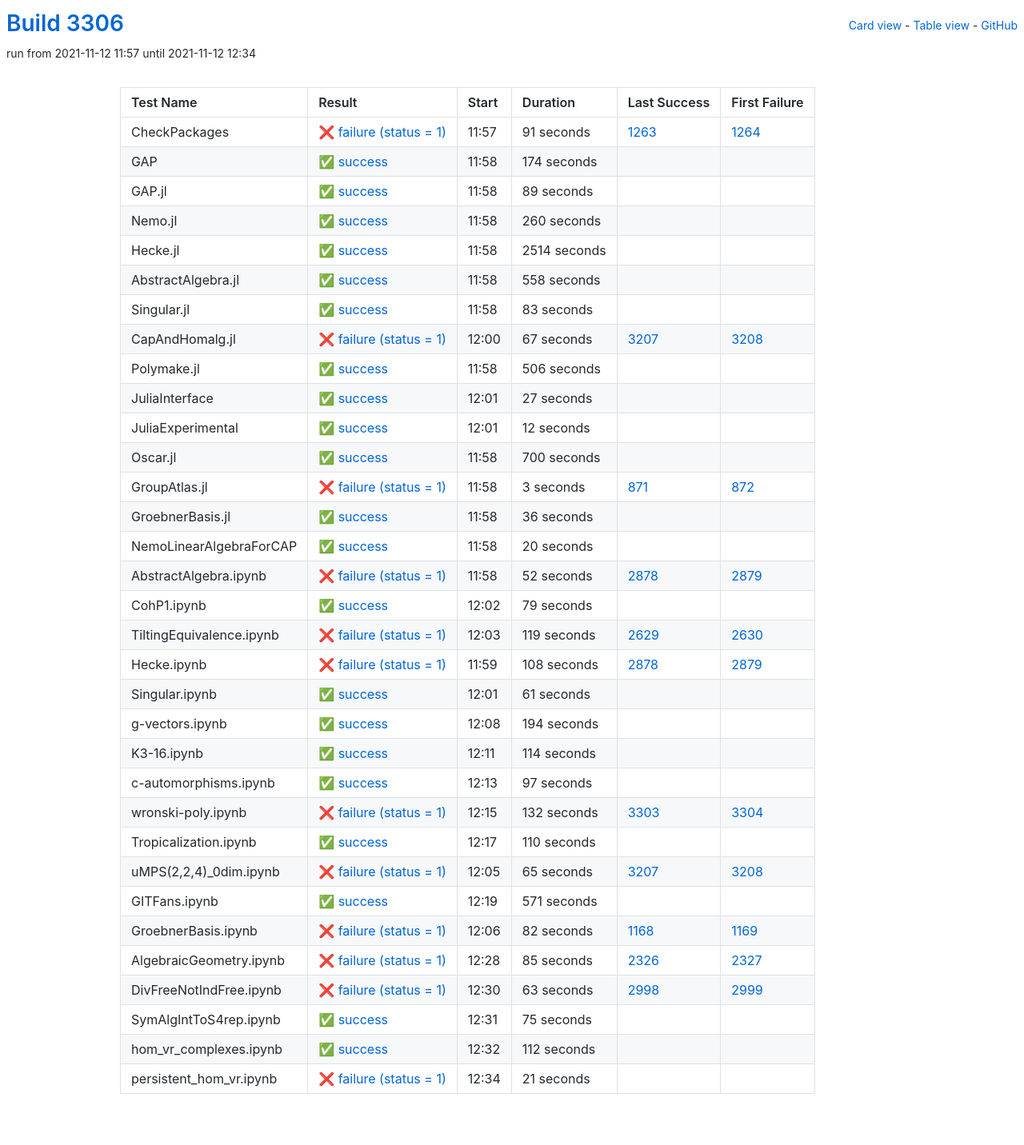
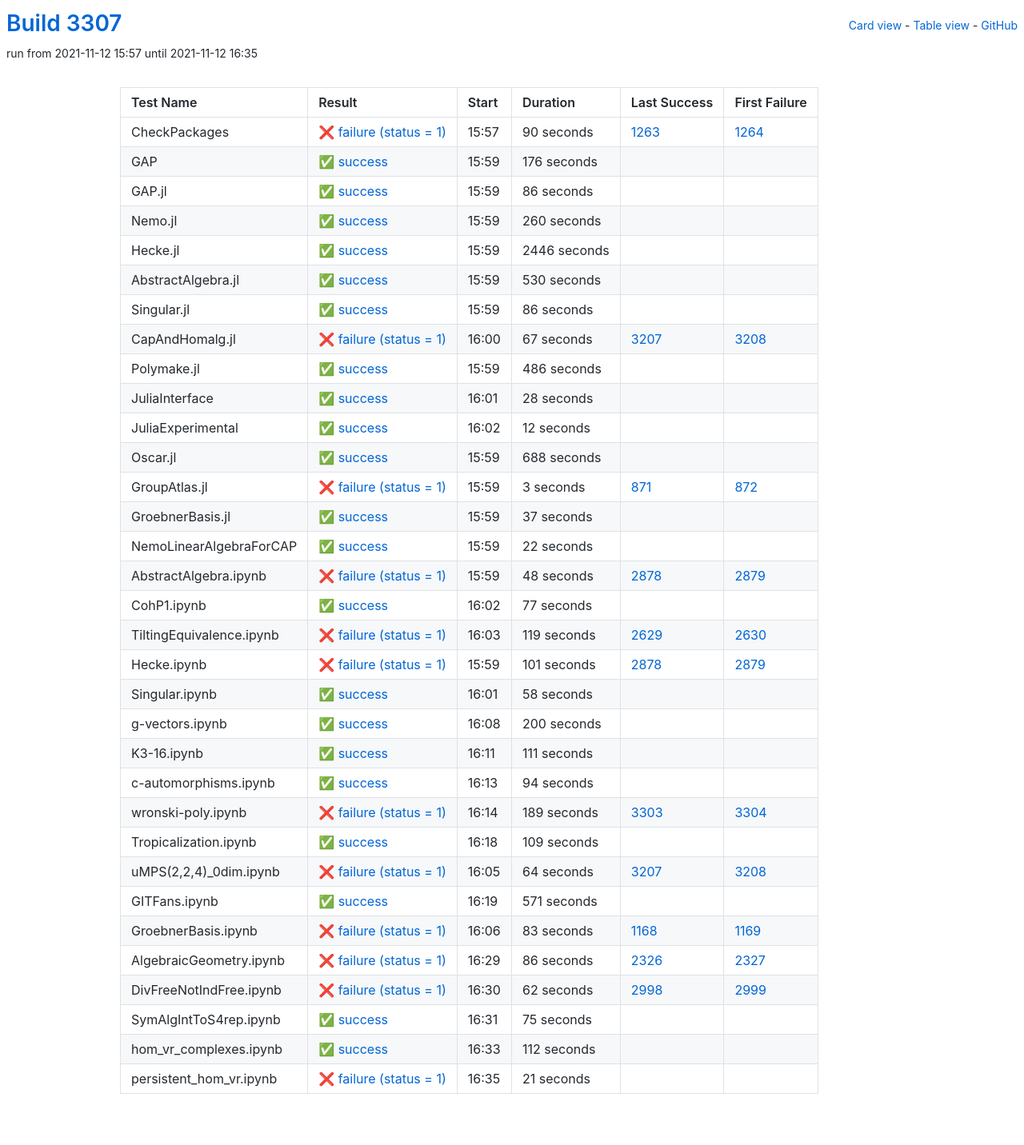
Before and after one commit to oscar-system/oscar-ci-status-stable, a Jekyll site: the page built from table.html, in a window 1280 px wide. Shown: the whole page at 80% size. Built offline with Jekyll 4.4.1, drawn with Linux system fonts in a browser that asks for light colours.

Commit message:
Build #3307

```diff
--- a/_data/ci.yml
+++ b/_data/ci.yml
@@ -1,6 +1,6 @@
 ---
-build: 3306
-build_url: https://oscarci.mathematik.uni-kl.de/job/oscar-stable/3306/
+build: 3307
+build_url: https://oscarci.mathematik.uni-kl.de/job/oscar-stable/3307/
 job: oscar-stable
 organization: oscar-system
 repo: oscar-ci-status-stable
@@ -8,44 +8,44 @@ repourl: https://github.com/oscar-system/oscar-ci-status-stable
 tests:
 - name: CheckPackages
   id: checkpackages
-  log: https://oscarci.mathematik.uni-kl.de/job/oscar-stable/3306/artifact/logs/build-3306/CheckPackages.log
-  start: 2021-11-12 11:57
+  log: https://oscarci.mathematik.uni-kl.de/job/oscar-stable/3307/artifact/logs/build-3307/CheckPackages.log
+  start: 2021-11-12 15:57
   success: false
   exitcode: 1
   status: failure
-  duration: 91
+  duration: 90
   last_success: 1263
   last_success_url: https://oscarci.mathematik.uni-kl.de/job/oscar-stable/1263/
   first_failure: 1264
   first_failure_url: https://oscarci.mathematik.uni-kl.de/job/oscar-stable/1264/
 - name: GAP
   id: gap
-  log: https://oscarci.mathematik.uni-kl.de/job/oscar-stable/3306/artifact/logs/build-3306/GAP.log
-  start: 2021-11-12 11:58
+  log: https://oscarci.mathematik.uni-kl.de/job/oscar-stable/3307/artifact/logs/build-3307/GAP.log
+  start: 2021-11-12 15:59
   success: true
   exitcode: 0
   status: success
-  duration: 174
+  duration: 176
   last_success: false
   last_success_url:
   first_failure: false
   first_failure_url:
 - name: GAP.jl
   id: gap-jl
-  log: https://oscarci.mathematik.uni-kl.de/job/oscar-stable/3306/artifact/logs/build-3306/GAP.jl.log
-  start: 2021-11-12 11:58
+  log: https://oscarci.mathematik.uni-kl.de/job/oscar-stable/3307/artifact/logs/build-3307/GAP.jl.log
+  start: 2021-11-12 15:59
   success: true
   exitcode: 0
   status: success
-  duration: 89
+  duration: 86
   last_success: false
   last_success_url:
   first_failure: false
   first_failure_url:
 - name: Nemo.jl
   id: nemo-jl
-  log: https://oscarci.mathematik.uni-kl.de/job/oscar-stable/3306/artifact/logs/build-3306/Nemo.jl.log
-  start: 2021-11-12 11:58
+  log: https://oscarci.mathematik.uni-kl.de/job/oscar-stable/3307/artifact/logs/build-3307/Nemo.jl.log
+  start: 2021-11-12 15:59
   success: true
   exitcode: 0
   status: success
@@ -56,44 +56,44 @@ tests:
   first_failure_url:
 - name: Hecke.jl
   id: hecke-jl
-  log: https://oscarci.mathematik.uni-kl.de/job/oscar-stable/3306/artifact/logs/build-3306/Hecke.jl.log
-  start: 2021-11-12 11:58
+  log: https://oscarci.mathematik.uni-kl.de/job/oscar-stable/3307/artifact/logs/build-3307/Hecke.jl.log
+  start: 2021-11-12 15:59
   success: true
   exitcode: 0
   status: success
-  duration: 2514
+  duration: 2446
   last_success: false
   last_success_url:
   first_failure: false
   first_failure_url:
 - name: AbstractAlgebra.jl
   id: abstractalgebra-jl
-  log: https://oscarci.mathematik.uni-kl.de/job/oscar-stable/3306/artifact/logs/build-3306/AbstractAlgebra.jl.log
-  start: 2021-11-12 11:58
+  log: https://oscarci.mathematik.uni-kl.de/job/oscar-stable/3307/artifact/logs/build-3307/AbstractAlgebra.jl.log
+  start: 2021-11-12 15:59
   success: true
   exitcode: 0
   status: success
-  duration: 558
+  duration: 530
   last_success: false
   last_success_url:
   first_failure: false
   first_failure_url:
 - name: Singular.jl
   id: singular-jl
-  log: https://oscarci.mathematik.uni-kl.de/job/oscar-stable/3306/artifact/logs/build-3306/Singular.jl.log
-  start: 2021-11-12 11:58
+  log: https://oscarci.mathematik.uni-kl.de/job/oscar-stable/3307/artifact/logs/build-3307/Singular.jl.log
+  start: 2021-11-12 15:59
   success: true
   exitcode: 0
   status: success
-  duration: 83
+  duration: 86
   last_success: false
   last_success_url:
   first_failure: false
   first_failure_url:
 - name: CapAndHomalg.jl
   id: capandhomalg-jl
-  log: https://oscarci.mathematik.uni-kl.de/job/oscar-stable/3306/artifact/logs/build-3306/CapAndHomalg.jl.log
-  start: 2021-11-12 12:00
+  log: https://oscarci.mathematik.uni-kl.de/job/oscar-stable/3307/artifact/logs/build-3307/CapAndHomalg.jl.log
+  start: 2021-11-12 16:00
   success: false
   exitcode: 1
   status: failure
@@ -104,32 +104,32 @@ tests:
   first_failure_url: https://oscarci.mathematik.uni-kl.de/job/oscar-stable/3208/
 - name: Polymake.jl
   id: polymake-jl
-  log: https://oscarci.mathematik.uni-kl.de/job/oscar-stable/3306/artifact/logs/build-3306/Polymake.jl.log
-  start: 2021-11-12 11:58
+  log: https://oscarci.mathematik.uni-kl.de/job/oscar-stable/3307/artifact/logs/build-3307/Polymake.jl.log
+  start: 2021-11-12 15:59
   success: true
   exitcode: 0
   status: success
-  duration: 506
+  duration: 486
   last_success: false
   last_success_url:
   first_failure: false
   first_failure_url:
 - name: JuliaInterface
   id: juliainterface
-  log: https://oscarci.mathematik.uni-kl.de/job/oscar-stable/3306/artifact/logs/build-3306/JuliaInterface.log
-  start: 2021-11-12 12:01
+  log: https://oscarci.mathematik.uni-kl.de/job/oscar-stable/3307/artifact/logs/build-3307/JuliaInterface.log
+  start: 2021-11-12 16:01
   success: true
   exitcode: 0
   status: success
-  duration: 27
+  duration: 28
   last_success: false
   last_success_url:
   first_failure: false
   first_failure_url:
 - name: JuliaExperimental
   id: juliaexperimental
-  log: https://oscarci.mathematik.uni-kl.de/job/oscar-stable/3306/artifact/logs/build-3306/JuliaExperimental.log
-  start: 2021-11-12 12:01
+  log: https://oscarci.mathematik.uni-kl.de/job/oscar-stable/3307/artifact/logs/build-3307/JuliaExperimental.log
+  start: 2021-11-12 16:02
   success: true
   exitcode: 0
   status: success
@@ -140,20 +140,20 @@ tests:
   first_failure_url:
 - name: Oscar.jl
   id: oscar-jl
-  log: https://oscarci.mathematik.uni-kl.de/job/oscar-stable/3306/artifact/logs/build-3306/Oscar.jl.log
-  start: 2021-11-12 11:58
+  log: https://oscarci.mathematik.uni-kl.de/job/oscar-stable/3307/artifact/logs/build-3307/Oscar.jl.log
+  start: 2021-11-12 15:59
   success: true
   exitcode: 0
   status: success
-  duration: 700
+  duration: 688
   last_success: false
   last_success_url:
   first_failure: false
   first_failure_url:
 - name: GroupAtlas.jl
   id: groupatlas-jl
-  log: https://oscarci.mathematik.uni-kl.de/job/oscar-stable/3306/artifact/logs/build-3306/GroupAtlas.jl.log
-  start: 2021-11-12 11:58
+  log: https://oscarci.mathematik.uni-kl.de/job/oscar-stable/3307/artifact/logs/build-3307/GroupAtlas.jl.log
+  start: 2021-11-12 15:59
   success: false
   exitcode: 1
   status: failure
@@ -164,56 +164,56 @@ tests:
   first_failure_url: https://oscarci.mathematik.uni-kl.de/job/oscar-stable/872/
 - name: GroebnerBasis.jl
   id: groebnerbasis-jl
-  log: https://oscarci.mathematik.uni-kl.de/job/oscar-stable/3306/artifact/logs/build-3306/GroebnerBasis.jl.log
-  start: 2021-11-12 11:58
+  log: https://oscarci.mathematik.uni-kl.de/job/oscar-stable/3307/artifact/logs/build-3307/GroebnerBasis.jl.log
+  start: 2021-11-12 15:59
   success: true
   exitcode: 0
   status: success
-  duration: 36
+  duration: 37
   last_success: false
   last_success_url:
   first_failure: false
   first_failure_url:
 - name: NemoLinearAlgebraForCAP
   id: nemolinearalgebraforcap
-  log: https://oscarci.mathematik.uni-kl.de/job/oscar-stable/3306/artifact/logs/build-3306/NemoLinearAlgebraForCAP.log
-  start: 2021-11-12 11:58
+  log: https://oscarci.mathematik.uni-kl.de/job/oscar-stable/3307/artifact/logs/build-3307/NemoLinearAlgebraForCAP.log
+  start: 2021-11-12 15:59
   success: true
   exitcode: 0
   status: success
-  duration: 20
+  duration: 22
   last_success: false
   last_success_url:
   first_failure: false
   first_failure_url:
 - name: AbstractAlgebra.ipynb
   id: abstractalgebra-ipynb
-  log: https://oscarci.mathematik.uni-kl.de/job/oscar-stable/3306/artifact/logs/build-3306/AbstractAlgebra.ipynb.log
-  start: 2021-11-12 11:58
+  log: https://oscarci.mathematik.uni-kl.de/job/oscar-stable/3307/artifact/logs/build-3307/AbstractAlgebra.ipynb.log
+  start: 2021-11-12 15:59
   success: false
   exitcode: 1
   status: failure
-  duration: 52
+  duration: 48
   last_success: 2878
   last_success_url: https://oscarci.mathematik.uni-kl.de/job/oscar-stable/2878/
   first_failure: 2879
   first_failure_url: https://oscarci.mathematik.uni-kl.de/job/oscar-stable/2879/
 - name: CohP1.ipynb
   id: cohp1-ipynb
-  log: https://oscarci.mathematik.uni-kl.de/job/oscar-stable/3306/artifact/logs/build-3306/CohP1.ipynb.log
-  start: 2021-11-12 12:02
+  log: https://oscarci.mathematik.uni-kl.de/job/oscar-stable/3307/artifact/logs/build-3307/CohP1.ipynb.log
+  start: 2021-11-12 16:02
   success: true
   exitcode: 0
   status: success
-  duration: 79
+  duration: 77
   last_success: false
   last_success_url:
   first_failure: false
   first_failure_url:
 - name: TiltingEquivalence.ipynb
   id: tiltingequivalence-ipynb
-  log: https://oscarci.mathematik.uni-kl.de/job/oscar-stable/3306/artifact/logs/build-3306/TiltingEquivalence.ipynb.log
-  start: 2021-11-12 12:03
+  log: https://oscarci.mathematik.uni-kl.de/job/oscar-stable/3307/artifact/logs/build-3307/TiltingEquivalence.ipynb.log
+  start: 2021-11-12 16:03
   success: false
   exitcode: 1
   status: failure
@@ -224,104 +224,104 @@ tests:
   first_failure_url: https://oscarci.mathematik.uni-kl.de/job/oscar-stable/2630/
 - name: Hecke.ipynb
   id: hecke-ipynb
-  log: https://oscarci.mathematik.uni-kl.de/job/oscar-stable/3306/artifact/logs/build-3306/Hecke.ipynb.log
-  start: 2021-11-12 11:59
+  log: https://oscarci.mathematik.uni-kl.de/job/oscar-stable/3307/artifact/logs/build-3307/Hecke.ipynb.log
+  start: 2021-11-12 15:59
   success: false
   exitcode: 1
   status: failure
-  duration: 108
+  duration: 101
   last_success: 2878
   last_success_url: https://oscarci.mathematik.uni-kl.de/job/oscar-stable/2878/
   first_failure: 2879
   first_failure_url: https://oscarci.mathematik.uni-kl.de/job/oscar-stable/2879/
 - name: Singular.ipynb
   id: singular-ipynb
-  log: https://oscarci.mathematik.uni-kl.de/job/oscar-stable/3306/artifact/logs/build-3306/Singular.ipynb.log
-  start: 2021-11-12 12:01
+  log: https://oscarci.mathematik.uni-kl.de/job/oscar-stable/3307/artifact/logs/build-3307/Singular.ipynb.log
+  start: 2021-11-12 16:01
   success: true
   exitcode: 0
   status: success
-  duration: 61
+  duration: 58
   last_success: false
   last_success_url:
   first_failure: false
   first_failure_url:
 - name: g-vectors.ipynb
   id: g-vectors-ipynb
-  log: https://oscarci.mathematik.uni-kl.de/job/oscar-stable/3306/artifact/logs/build-3306/g-vectors.ipynb.log
-  start: 2021-11-12 12:08
+  log: https://oscarci.mathematik.uni-kl.de/job/oscar-stable/3307/artifact/logs/build-3307/g-vectors.ipynb.log
+  start: 2021-11-12 16:08
   success: true
   exitcode: 0
   status: success
-  duration: 194
+  duration: 200
   last_success: false
   last_success_url:
   first_failure: false
   first_failure_url:
 - name: K3-16.ipynb
   id: k3-16-ipynb
-  log: https://oscarci.mathematik.uni-kl.de/job/oscar-stable/3306/artifact/logs/build-3306/K3-16.ipynb.log
-  start: 2021-11-12 12:11
+  log: https://oscarci.mathematik.uni-kl.de/job/oscar-stable/3307/artifact/logs/build-3307/K3-16.ipynb.log
+  start: 2021-11-12 16:11
   success: true
   exitcode: 0
   status: success
-  duration: 114
+  duration: 111
   last_success: false
   last_success_url:
   first_failure: false
   first_failure_url:
 - name: c-automorphisms.ipynb
   id: c-automorphisms-ipynb
-  log: https://oscarci.mathematik.uni-kl.de/job/oscar-stable/3306/artifact/logs/build-3306/c-automorphisms.ipynb.log
-  start: 2021-11-12 12:13
+  log: https://oscarci.mathematik.uni-kl.de/job/oscar-stable/3307/artifact/logs/build-3307/c-automorphisms.ipynb.log
+  start: 2021-11-12 16:13
   success: true
   exitcode: 0
   status: success
-  duration: 97
+  duration: 94
   last_success: false
   last_success_url:
   first_failure: false
   first_failure_url:
 - name: wronski-poly.ipynb
   id: wronski-poly-ipynb
-  log: https://oscarci.mathematik.uni-kl.de/job/oscar-stable/3306/artifact/logs/build-3306/wronski-poly.ipynb.log
-  start: 2021-11-12 12:15
+  log: https://oscarci.mathematik.uni-kl.de/job/oscar-stable/3307/artifact/logs/build-3307/wronski-poly.ipynb.log
+  start: 2021-11-12 16:14
   success: false
   exitcode: 1
   status: failure
-  duration: 132
+  duration: 189
   last_success: 3303
   last_success_url: https://oscarci.mathematik.uni-kl.de/job/oscar-stable/3303/
   first_failure: 3304
   first_failure_url: https://oscarci.mathematik.uni-kl.de/job/oscar-stable/3304/
 - name: Tropicalization.ipynb
   id: tropicalization-ipynb
-  log: https://oscarci.mathematik.uni-kl.de/job/oscar-stable/3306/artifact/logs/build-3306/Tropicalization.ipynb.log
-  start: 2021-11-12 12:17
+  log: https://oscarci.mathematik.uni-kl.de/job/oscar-stable/3307/artifact/logs/build-3307/Tropicalization.ipynb.log
+  start: 2021-11-12 16:18
   success: true
   exitcode: 0
   status: success
-  duration: 110
+  duration: 109
   last_success: false
   last_success_url:
   first_failure: false
   first_failure_url:
 - name: uMPS(2,2,4)_0dim.ipynb
   id: umps-2-2-4-0dim-ipynb
-  log: https://oscarci.mathematik.uni-kl.de/job/oscar-stable/3306/artifact/logs/build-3306/uMPS-2-2-4-_0dim.ipynb.log
-  start: 2021-11-12 12:05
+  log: https://oscarci.mathematik.uni-kl.de/job/oscar-stable/3307/artifact/logs/build-3307/uMPS-2-2-4-_0dim.ipynb.log
+  start: 2021-11-12 16:05
   success: false
   exitcode: 1
   status: failure
-  duration: 65
+  duration: 64
   last_success: 3207
   last_success_url: https://oscarci.mathematik.uni-kl.de/job/oscar-stable/3207/
   first_failure: 3208
   first_failure_url: https://oscarci.mathematik.uni-kl.de/job/oscar-stable/3208/
 - name: GITFans.ipynb
   id: gitfans-ipynb
-  log: https://oscarci.mathematik.uni-kl.de/job/oscar-stable/3306/artifact/logs/build-3306/GITFans.ipynb.log
-  start: 2021-11-12 12:19
+  log: https://oscarci.mathematik.uni-kl.de/job/oscar-stable/3307/artifact/logs/build-3307/GITFans.ipynb.log
+  start: 2021-11-12 16:19
   success: true
   exitcode: 0
   status: success
@@ -332,44 +332,44 @@ tests:
   first_failure_url:
 - name: GroebnerBasis.ipynb
   id: groebnerbasis-ipynb
-  log: https://oscarci.mathematik.uni-kl.de/job/oscar-stable/3306/artifact/logs/build-3306/GroebnerBasis.ipynb.log
-  start: 2021-11-12 12:06
+  log: https://oscarci.mathematik.uni-kl.de/job/oscar-stable/3307/artifact/logs/build-3307/GroebnerBasis.ipynb.log
+  start: 2021-11-12 16:06
   success: false
   exitcode: 1
   status: failure
-  duration: 82
+  duration: 83
   last_success: 1168
   last_success_url: https://oscarci.mathematik.uni-kl.de/job/oscar-stable/1168/
   first_failure: 1169
   first_failure_url: https://oscarci.mathematik.uni-kl.de/job/oscar-stable/1169/
 - name: AlgebraicGeometry.ipynb
   id: algebraicgeometry-ipynb
-  log: https://oscarci.mathematik.uni-kl.de/job/oscar-stable/3306/artifact/logs/build-3306/AlgebraicGeometry.ipynb.log
-  start: 2021-11-12 12:28
+  log: https://oscarci.mathematik.uni-kl.de/job/oscar-stable/3307/artifact/logs/build-3307/AlgebraicGeometry.ipynb.log
+  start: 2021-11-12 16:29
   success: false
   exitcode: 1
   status: failure
-  duration: 85
+  duration: 86
   last_success: 2326
   last_success_url: https://oscarci.mathematik.uni-kl.de/job/oscar-stable/2326/
   first_failure: 2327
   first_failure_url: https://oscarci.mathematik.uni-kl.de/job/oscar-stable/2327/
 - name: DivFreeNotIndFree.ipynb
   id: divfreenotindfree-ipynb
-  log: https://oscarci.mathematik.uni-kl.de/job/oscar-stable/3306/artifact/logs/build-3306/DivFreeNotIndFree.ipynb.log
-  start: 2021-11-12 12:30
+  log: https://oscarci.mathematik.uni-kl.de/job/oscar-stable/3307/artifact/logs/build-3307/DivFreeNotIndFree.ipynb.log
+  start: 2021-11-12 16:30
   success: false
   exitcode: 1
   status: failure
-  duration: 63
+  duration: 62
   last_success: 2998
   last_success_url: https://oscarci.mathematik.uni-kl.de/job/oscar-stable/2998/
   first_failure: 2999
   first_failure_url: https://oscarci.mathematik.uni-kl.de/job/oscar-stable/2999/
 - name: SymAlgIntToS4rep.ipynb
   id: symalginttos4rep-ipynb
-  log: https://oscarci.mathematik.uni-kl.de/job/oscar-stable/3306/artifact/logs/build-3306/SymAlgIntToS4rep.ipynb.log
-  start: 2021-11-12 12:31
+  log: https://oscarci.mathematik.uni-kl.de/job/oscar-stable/3307/artifact/logs/build-3307/SymAlgIntToS4rep.ipynb.log
+  start: 2021-11-12 16:31
   success: true
   exitcode: 0
   status: success
@@ -380,8 +380,8 @@ tests:
   first_failure_url:
 - name: hom_vr_complexes.ipynb
   id: hom-vr-complexes-ipynb
-  log: https://oscarci.mathematik.uni-kl.de/job/oscar-stable/3306/artifact/logs/build-3306/hom_vr_complexes.ipynb.log
-  start: 2021-11-12 12:32
+  log: https://oscarci.mathematik.uni-kl.de/job/oscar-stable/3307/artifact/logs/build-3307/hom_vr_complexes.ipynb.log
+  start: 2021-11-12 16:33
   success: true
   exitcode: 0
   status: success
@@ -392,8 +392,8 @@ tests:
   first_failure_url:
 - name: persistent_hom_vr.ipynb
   id: persistent-hom-vr-ipynb
-  log: https://oscarci.mathematik.uni-kl.de/job/oscar-stable/3306/artifact/logs/build-3306/persistent_hom_vr.ipynb.log
-  start: 2021-11-12 12:34
+  log: https://oscarci.mathematik.uni-kl.de/job/oscar-stable/3307/artifact/logs/build-3307/persistent_hom_vr.ipynb.log
+  start: 2021-11-12 16:35
   success: false
   exitcode: 1
   status: failure
```
Also changed, not shown: README.md.
